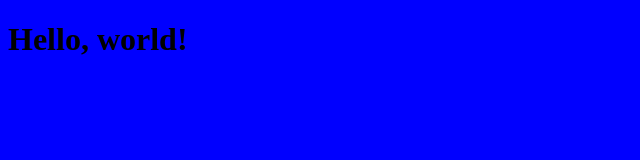
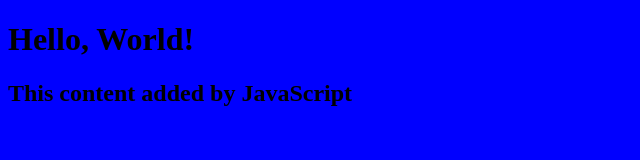
Before and after one commit to cjope/HostingWebsite, a plain HTML site: page index.html in a window 1280 px wide. Shown: the whole page, without its empty margins (0-640 px from the left). Drawn offline with Linux system fonts and the light colour scheme.

Commit message:
add style.css, connect to index.html

```diff
--- a/index.html
+++ b/index.html
@@ -1,11 +1,12 @@
 <!DOCTYPE html>
 <html lang = "en">
     <head>
+        <link rel="stylesheet" href="style.css">
         <title>My Website</title>
     </head>
     <body>
-        <link rel="stylesheet" href="style.css">
-        <h1>Hello, world!</h1>
+        <h1>Hello, World!</h1>
+        <script src="script.js"></script>
     </body>
 
 </html>
```
